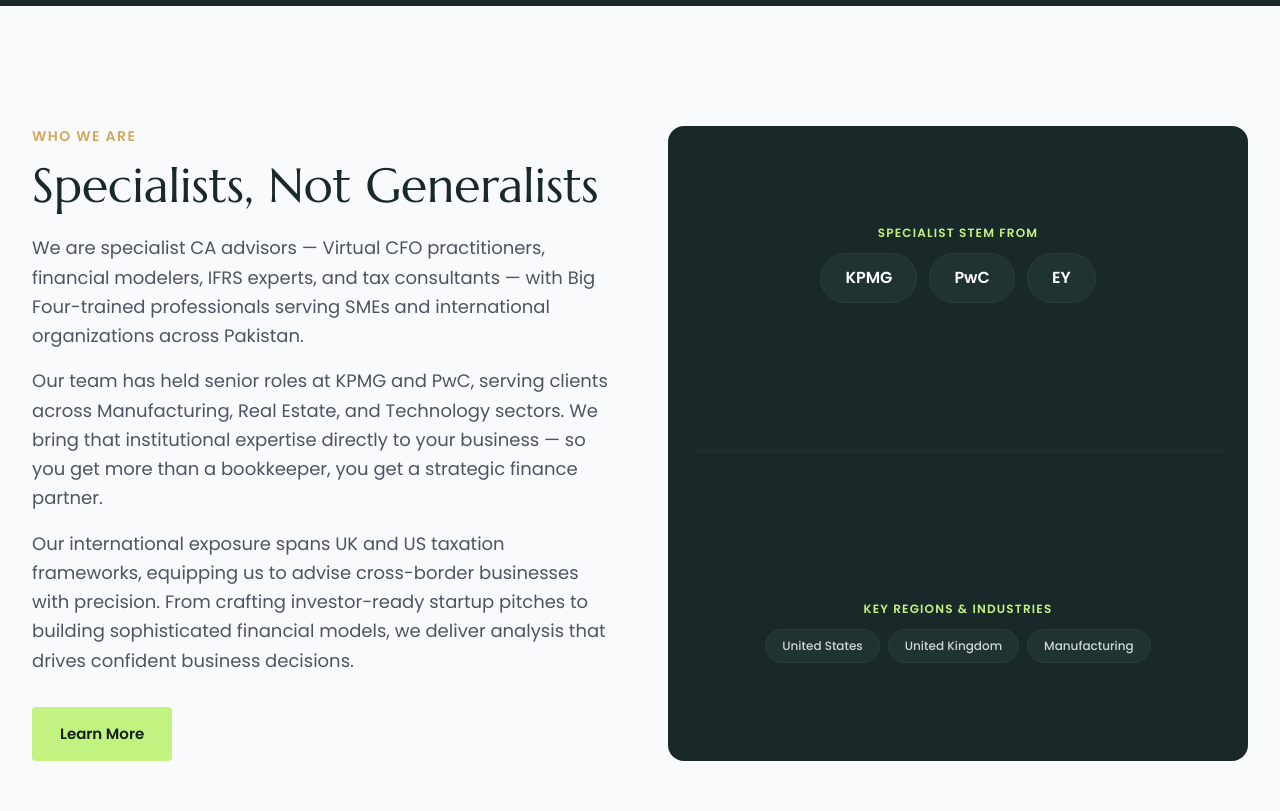
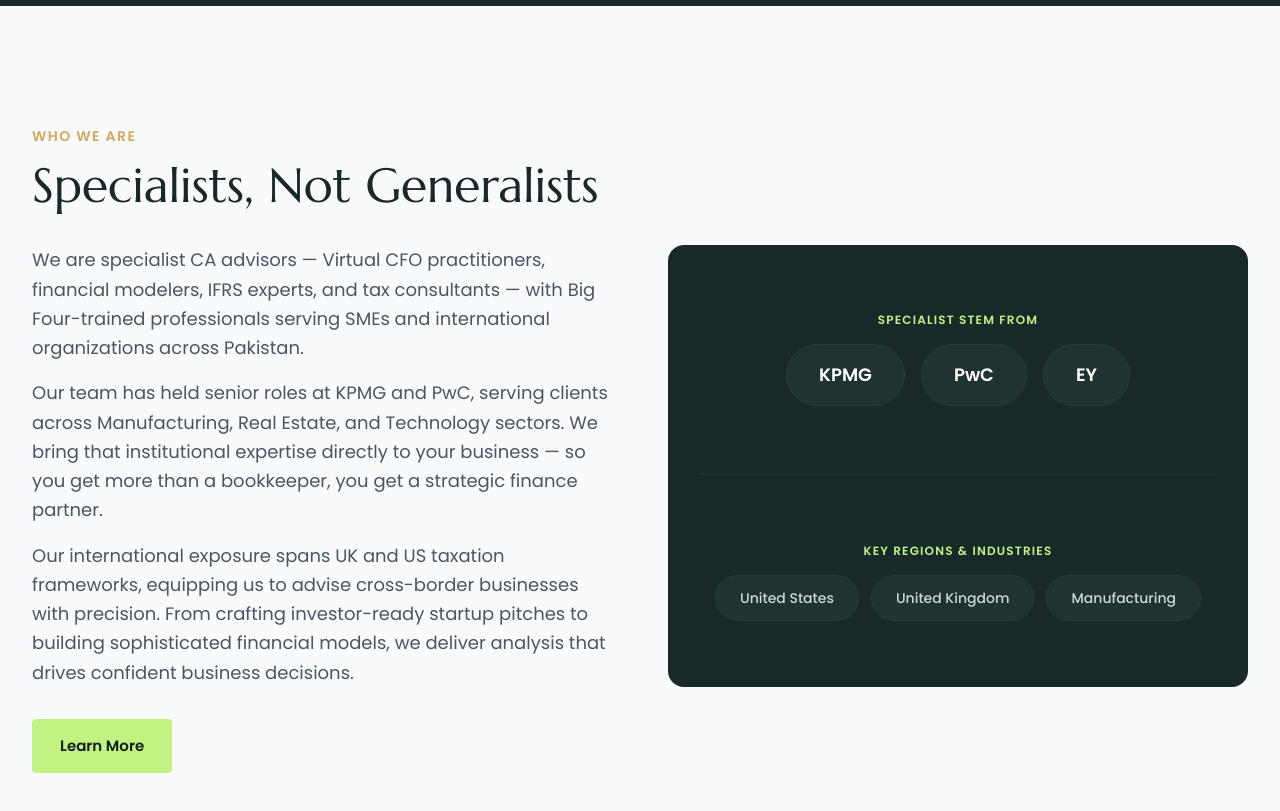
Before and after one commit to whassan89/MNSAI_Webapp, a Next.js app: page / in a window 1280 px wide. Shown: the part 1320-2131 px from the top of the page. Built offline with nearby package versions, Linux system fonts and the light colour scheme.

Commit message:
Align right box to paragraph area only — heading and button outside grid
Co-Authored-By: Claude Sonnet 4.6 <noreply@anthropic.com>

```diff
--- a/src/app/page.tsx
+++ b/src/app/page.tsx
@@ -158,10 +158,16 @@ export default function Home() {
       {/* ── About Preview ─────────────────────────────────────────── */}
       <section className="py-20 lg:py-[120px] bg-gray-50">
         <div className="max-w-7xl mx-auto px-4 sm:px-6 lg:px-8">
-          <div className="grid md:grid-cols-2 gap-14 items-stretch">
-            <AnimateOnView direction="left" className="flex flex-col justify-center">
-              <p className="text-gold-600 font-semibold text-sm tracking-widest uppercase mb-3">Who We Are</p>
-              <h2 className="section-heading mb-5">Specialists, Not Generalists</h2>
+
+          {/* Heading — full width above grid */}
+          <AnimateOnView direction="left" className="mb-8">
+            <p className="text-gold-600 font-semibold text-sm tracking-widest uppercase mb-3">Who We Are</p>
+            <h2 className="section-heading">Specialists, Not Generalists</h2>
+          </AnimateOnView>
+
+          {/* Grid — paragraphs left, dark box right */}
+          <div className="grid md:grid-cols-2 gap-14 items-stretch mb-8">
+            <AnimateOnView direction="left" className="flex flex-col">
               <p className="text-gray-600 leading-relaxed mb-4">
                 We are specialist CA advisors — Virtual CFO practitioners, financial modelers,
                 IFRS experts, and tax consultants — with Big Four-trained professionals serving
@@ -173,22 +179,21 @@ export default function Home() {
                 expertise directly to your business — so you get more than a bookkeeper,
                 you get a strategic finance partner.
               </p>
-              <p className="text-gray-600 leading-relaxed mb-8">
+              <p className="text-gray-600 leading-relaxed">
                 Our international exposure spans UK and US taxation frameworks, equipping us to
                 advise cross-border businesses with precision. From crafting investor-ready startup
                 pitches to building sophisticated financial models, we deliver analysis that drives
                 confident business decisions.
               </p>
-              <Link href="/about" className="btn-primary self-start">Learn More</Link>
             </AnimateOnView>
             <AnimateOnView direction="right" delay={0.15} className="h-full">
-              <div className="bg-navy-800 rounded-2xl p-6 text-white h-full flex flex-col justify-around">
+              <div className="bg-navy-800 rounded-2xl p-8 text-white h-full flex flex-col justify-around">
                 {/* Big 4 */}
                 <div className="text-center">
-                  <p className="text-gold-400 text-xs font-semibold tracking-widest uppercase mb-3">Specialist Stem From</p>
-                  <div className="flex gap-3 justify-center">
+                  <p className="text-gold-400 text-xs font-semibold tracking-widest uppercase mb-4">Specialist Stem From</p>
+                  <div className="flex gap-4 justify-center">
                     {["KPMG", "PwC", "EY"].map((f) => (
-                      <span key={f} className="px-6 py-3 bg-navy-700 rounded-full text-base font-semibold text-white border border-navy-600 hover:bg-gold-400 hover:text-navy-900 hover:border-gold-400 transition-all duration-300 cursor-default">
+                      <span key={f} className="px-8 py-4 bg-navy-700 rounded-full text-lg font-semibold text-white border border-navy-600 hover:bg-gold-400 hover:text-navy-900 hover:border-gold-400 transition-all duration-300 cursor-default">
                         {f}
                       </span>
                     ))}
@@ -197,10 +202,10 @@ export default function Home() {
                 <div className="border-t border-navy-700" />
                 {/* Regions & Industries */}
                 <div className="text-center">
-                  <p className="text-gold-400 text-xs font-semibold tracking-widest uppercase mb-3">Key Regions &amp; Industries</p>
-                  <div className="flex gap-2 justify-center flex-wrap">
+                  <p className="text-gold-400 text-xs font-semibold tracking-widest uppercase mb-4">Key Regions &amp; Industries</p>
+                  <div className="flex gap-3 justify-center flex-wrap">
                     {["United States", "United Kingdom", "Manufacturing"].map((item) => (
-                      <span key={item} className="px-4 py-2 bg-navy-700 rounded-full text-xs font-medium text-gray-300 border border-navy-600 hover:border-gold-400 hover:text-gold-400 transition-colors duration-200 cursor-default">
+                      <span key={item} className="px-6 py-3 bg-navy-700 rounded-full text-sm font-medium text-gray-300 border border-navy-600 hover:border-gold-400 hover:text-gold-400 transition-colors duration-200 cursor-default">
                         {item}
                       </span>
                     ))}
@@ -209,6 +214,12 @@ export default function Home() {
               </div>
             </AnimateOnView>
           </div>
+
+          {/* Button — below grid */}
+          <AnimateOnView direction="left">
+            <Link href="/about" className="btn-primary inline-block">Learn More</Link>
+          </AnimateOnView>
+
         </div>
       </section>
 
```
